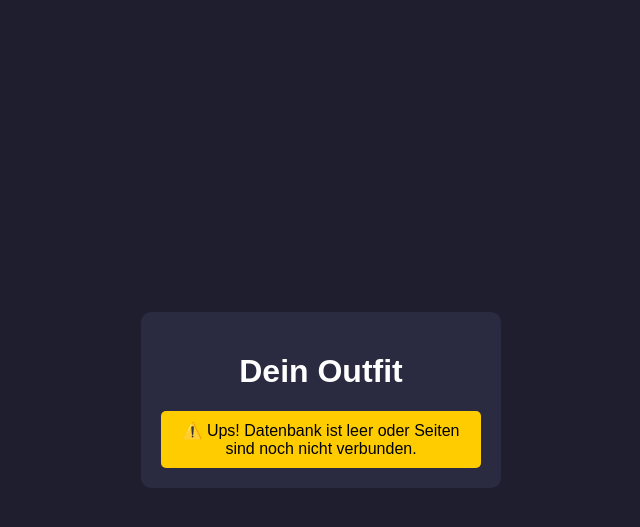
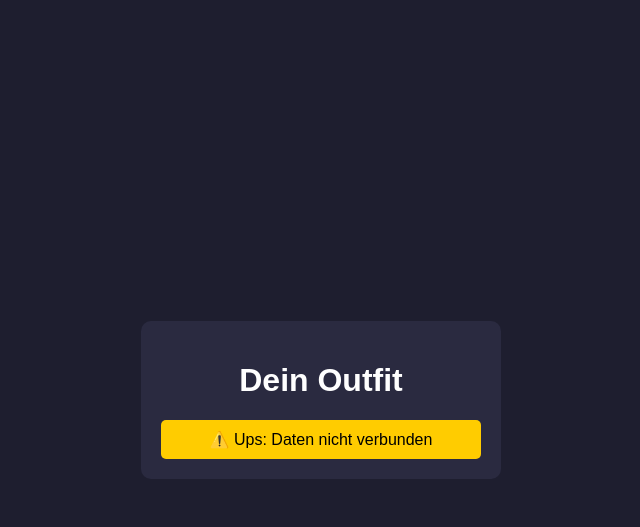
Before and after one commit to kennicedarkwa/bora-smart-wardrobe, a Spring Boot app: page /outfit/outfit.html in a window 1280 px wide. Shown: the top 527 px of the page, without its empty margins (319-959 px from the left). Run offline with Spring Boot 4, Linux system fonts and the light colour scheme; data that the repository does not hold is empty; some of the project's set-up classes (security, data sources, template engines, error pages and the like) are left out, and stand-ins take their place.

Commit message:
Edit outfit.html

```diff
--- a/src/main/resources/static/outfit/outfit.html
+++ b/src/main/resources/static/outfit/outfit.html
@@ -35,9 +35,9 @@
 
         <div id="outfitListe"></div>
 
-        <!-- ✅ Fehlermeldung -->
+        <!-- Fehlermeldung -->
         <div id="infoBox" class="infoBox" style="display:none;">
-            ⚠️ Ups! Datenbank ist leer oder Seiten sind noch nicht verbunden.
+            ⚠️ Ups: Daten nicht verbunden
         </div>
 
     </div>
```
